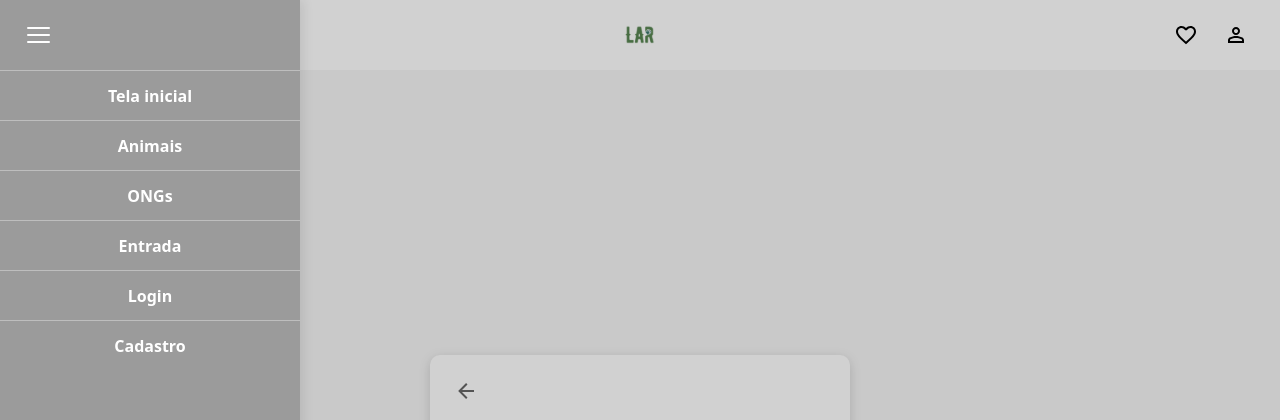
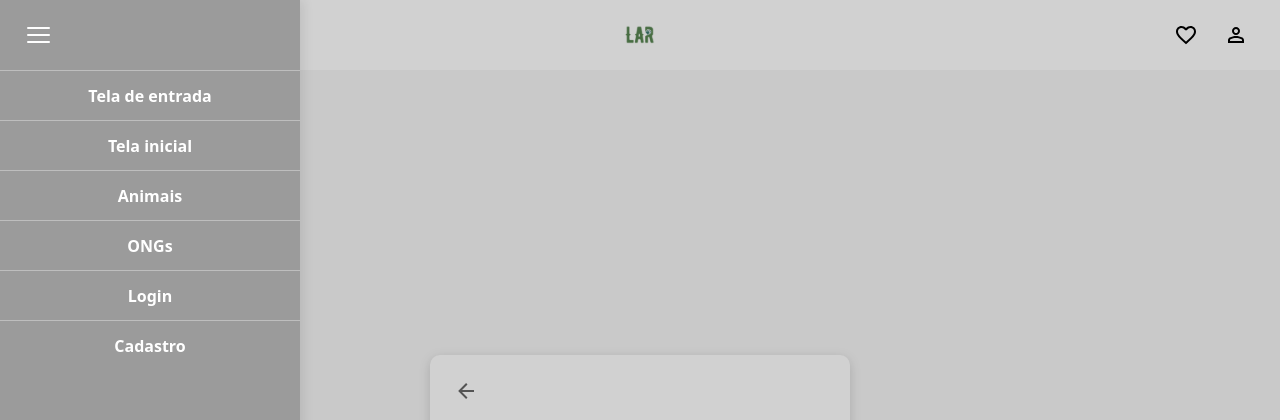
Before and after one commit to Leonardo-do-Playstation/L.A.R_Repository, an Angular app in the folder LAR_Frontend/: page /confirmar-exclusao in a window 1280 px wide. Both pictures are taken after a click on the button 48 px from the left and 35 px from the top of the page. Shown: the top 420 px of the page. Built offline with nearby package versions, Linux system fonts and the light colour scheme.

Commit message:
fix(navbar): exibir Tela de entrada antes da Tela inicial para visitantes

```diff
--- a/LAR_Frontend/src/app/components/navbar/navbar.component.html
+++ b/LAR_Frontend/src/app/components/navbar/navbar.component.html
@@ -4,8 +4,8 @@
 
     <div class="navbar-global__conteudo">
 
-        <button type="button" class="navbar-global__botao-menu" aria-label="Abrir menu" aria-controls="menu-lateral" aria-haspopup="dialog"
-            [attr.aria-expanded]="menuAberto" (click)="alternarMenu()">
+        <button type="button" class="navbar-global__botao-menu" aria-label="Abrir menu" aria-controls="menu-lateral"
+            aria-haspopup="dialog" [attr.aria-expanded]="menuAberto" (click)="alternarMenu()">
 
             <img src="/assets/menu.svg" alt="">
 
@@ -90,6 +90,16 @@
 
     <nav class="menu-lateral__opcoes" aria-label="Opções do menu">
 
+        @if (!estaAutenticado()) {
+
+        <a class="menu-lateral__item" routerLink="/" (click)="fecharMenu()">
+
+            Tela de entrada
+
+        </a>
+
+        }
+
         <a class="menu-lateral__item" routerLink="/home" (click)="fecharMenu()">
 
             Tela inicial
@@ -110,11 +120,7 @@
 
         </a>
 
-        <a class="menu-lateral__item" routerLink="/" (click)="fecharMenu()">
 
-            Entrada
-
-        </a>
 
         <a class="menu-lateral__item" routerLink="/login" (click)="fecharMenu()">
 
@@ -200,7 +206,7 @@
 
         </a>
 
-                <a class="menu-lateral__item" routerLink="/admin/auditoria" (click)="fecharMenu()">
+        <a class="menu-lateral__item" routerLink="/admin/auditoria" (click)="fecharMenu()">
 
             Registro de ações
 
```
